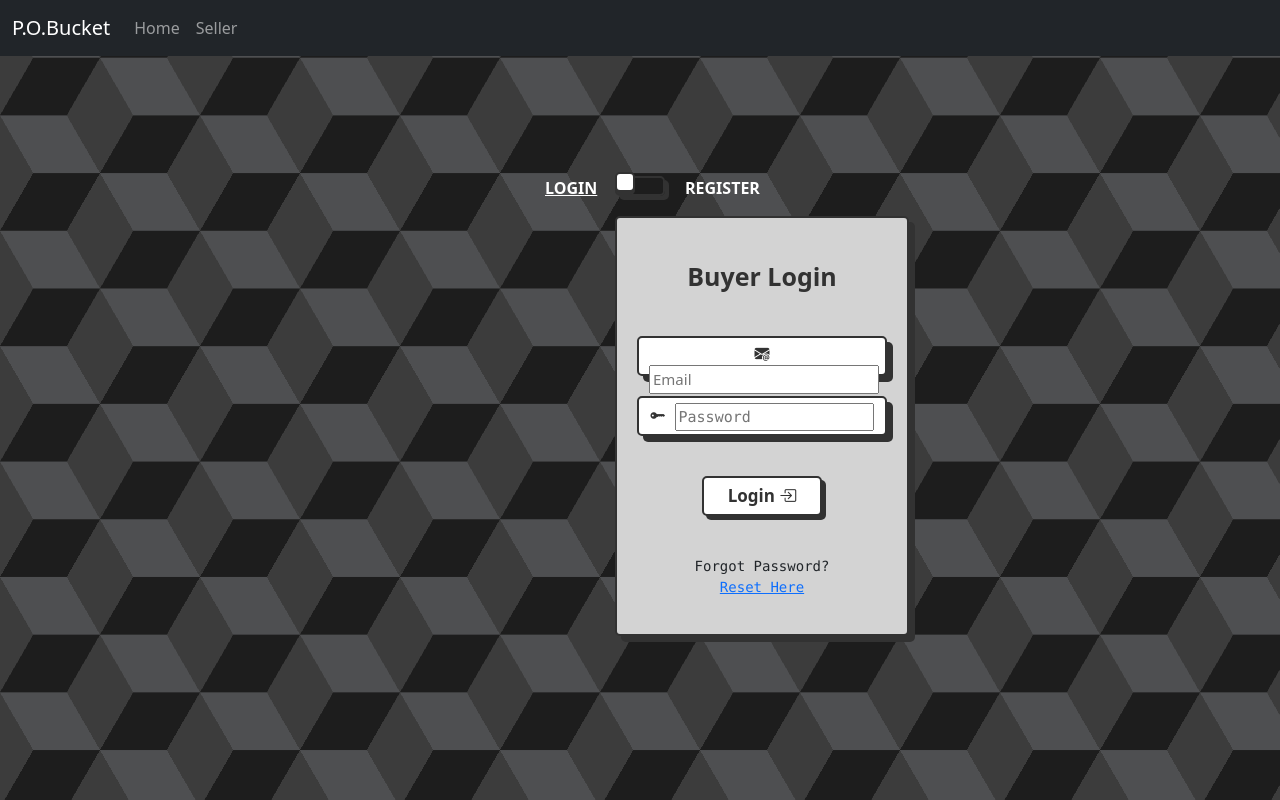
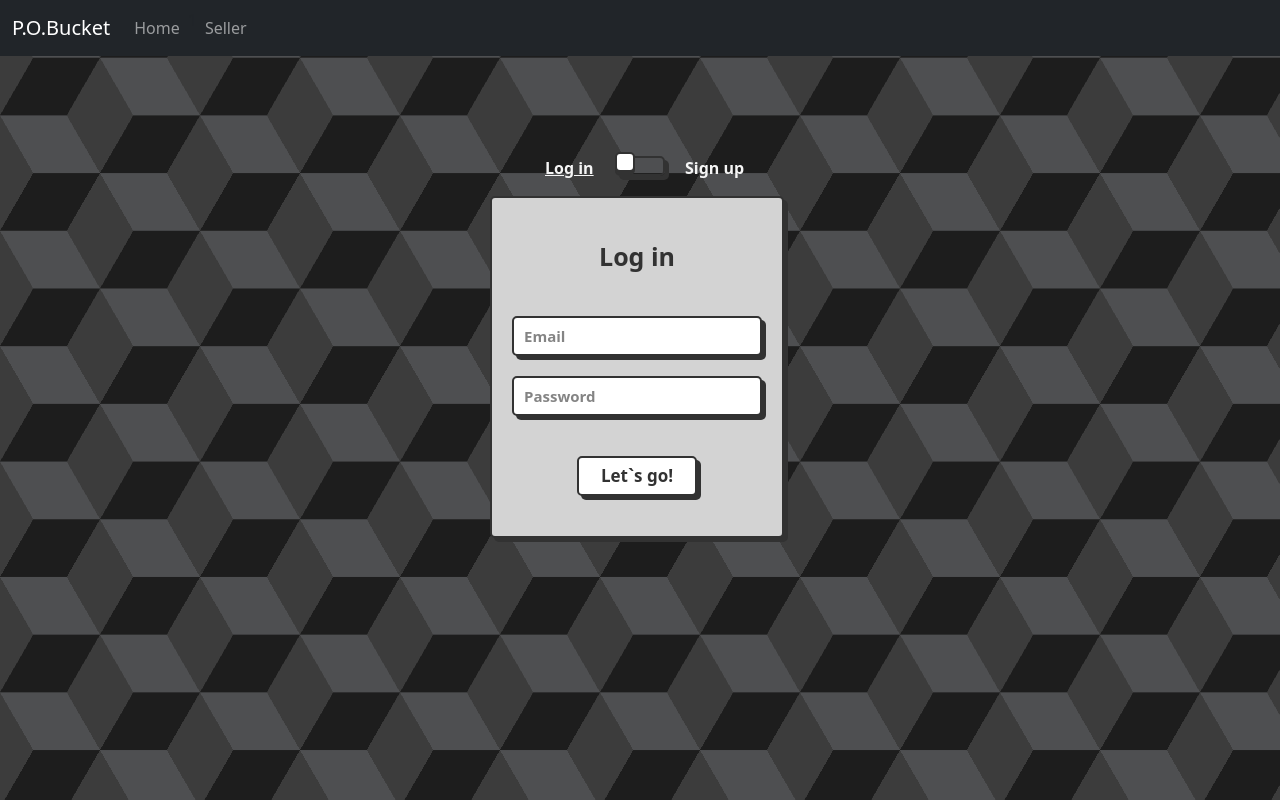
Before and after one commit to arman29-dev/POBucket.xyz, a Django app: template templates/buyer/loginAndRegister.html in a window 1280 px wide. Run offline with Django 5.2, Linux system fonts and the light colour scheme; the template is opened without the code that fills it: most values are stand-ins (such as "Sample title", 1, 10 or a date in 2020).

Commit message:
fixed buyer login & signup

```diff
--- a/buyer/__init__.py
+++ b/buyer/__init__.py
@@ -1,8 +1,9 @@
 from django.db.models import Model
-
+from django.contrib.auth.hashers import check_password
 
 
 # function to authenticate user
 def authenticate(model=Model, **credentials) -> bool:
-    if model.password == credentials.get('password'): return True
+    if check_password(credentials.get('password'), model.password):
+        return True
     else: return False
--- a/buyer/urls.py
+++ b/buyer/urls.py
@@ -22,4 +22,5 @@ from buyer import views
 urlpatterns = [
     path('login/', views.login, name='buyer-login'),
     path('register/', views.register, name='buyer-registration'),
+    path('portal/<str:buyer>', views.portal, name='buyer-portal'),
 ]
--- a/static/css/loginAndRegister.css
+++ b/static/css/loginAndRegister.css
@@ -1,15 +1,15 @@
 .wrapper {
-  --input-focus: transparent !important;
+  --input-focus: #2d8cf0;
   --font-color: #323232;
   --font-color-sub: #666;
   --bg-color: #fff;
   --bg-color-alt: #666;
   --main-color: #323232;
-    display: flex;
-    flex-direction: column;
-    align-items: center;
+  display: flex;
+  flex-direction: column;
+  align-items: center;
 }
-
+/* switch card */
 .switch {
   transform: translateY(-200px);
   position: relative;
@@ -24,23 +24,23 @@
 
 .card-side::before {
   position: absolute;
-  content: 'LOGIN';
+  content: 'Log in';
   left: -70px;
   top: 0;
   width: 100px;
   text-decoration: underline;
-  color: var(--bg-color);
+  color: whitesmoke;
   font-weight: 600;
 }
 
 .card-side::after {
   position: absolute;
-  content: 'REGISTER';
+  content: 'Sign up';
   left: 70px;
   top: 0;
   width: 100px;
   text-decoration: none;
-  color: var(--bg-color);
+  color: whitesmoke;
   font-weight: 600;
 }
 
@@ -104,8 +104,8 @@
   position: relative;
   background-color: transparent;
   perspective: 1000px;
-  width: 100%;
-  height: 100%;
+    /* width: 100%;
+    height: 100%; */
   text-align: center;
   transition: transform 0.8s;
   transform-style: preserve-3d;
@@ -131,7 +131,7 @@
   gap: 20px;
   border-radius: 5px;
   border: 2px solid var(--main-color);
-  box-shadow: 6px 6px var(--main-color);
+  box-shadow: 4px 4px var(--main-color);
 }
 
 .flip-card__back {
@@ -160,7 +160,7 @@
   border-radius: 5px;
   border: 2px solid var(--main-color);
   background-color: var(--bg-color);
-  box-shadow: 6px 6px var(--main-color);
+  box-shadow: 4px 4px var(--main-color);
   font-size: 15px;
   font-weight: 600;
   color: var(--font-color);
@@ -171,6 +171,10 @@
 .flip-card__input::placeholder {
   color: var(--font-color-sub);
   opacity: 0.8;
+}
+
+.flip-card__input:focus {
+  border: 2px solid var(--input-focus);
 }
 
 .flip-card__btn:active, .button-confirm:active {
--- a/templates/buyer/loginAndRegister.html
+++ b/templates/buyer/loginAndRegister.html
@@ -17,6 +17,7 @@
 
 <link rel="stylesheet" type="text/css" href="{% static 'css/bgStyle.css' %}">
 <link rel="stylesheet" type="text/css" href="{% static 'css/loginAndRegister.css' %}">
+
 <body class="bg-custom">
 
     <header>
@@ -33,6 +34,9 @@
                         <li class="nav-item">
                             <a class="nav-link" href="{% url 'site-index' %}">Home</a>
                         </li>
+                        <table>
+                            {{uid}}
+                        </table>
                         <li class="nav-item">
                             <a class="nav-link" href="seller/login/">Seller</a>
                         </li>
@@ -42,82 +46,128 @@
         </nav>
     </header>
 
-    <div class="wrapper" style="margin-top: 25%;">
+    <section style="padding-top: 300px;">
+        <div class="wrapper">
             <div class="card-switch">
                 <label class="switch">
                     <input type="checkbox" class="toggle">
                     <span class="slider"></span>
                     <span class="card-side"></span>
-
                     <div class="flip-card__inner">
-                    <div class="flip-card__front" id="Buyer-Login">
-                        <div class="title">Buyer Login</div>
-
-                        {% if message %}
-                            <pre><i class="bi bi-exclamation-triangle-fill mx-1"></i><strong style="color: rgb(218, 96, 96);">{{ message }}</strong></pre>
+                        <div class="flip-card__front">
+                            <div class="title">Log in</div>
+                            {% if errorMsg %}
+                                <div id="login-error-message" style="color: red;">
+                                    <p><strong>{{ loginErrorMsg }}</strong></p>
+                                </div>
                             {% endif %}
 
-                        <form class="flip-card__form" method="post">
+                            <form class="flip-card__form" method="post" onsubmit="return validateLoginForm()" action="{% url 'buyer-login' %}">
                                 {% csrf_token %}
+                                <input class="flip-card__input" id="email" name="email" placeholder="Email" type="email" required>
+                                <input class="flip-card__input" name="password" placeholder="Password" type="password" required>
+                                <button class="flip-card__btn">Let`s go!</button>
+                            </form>
+                        </div>
+                        <div class="flip-card__back">
+                            <div class="title">Sign up</div>
+                            {% if errorMsg %}
+                                <div id="sign-up-error-message" style="color: red;">
+                                    <p><strong>{{ signUpErrorMsg }}</strong></p>
+                                </div>
+                            {% endif %}
 
-                            <div class="flip-card__input">
-                                <i class="bi bi-envelope-at-fill"></i>
-                                <input name="email" placeholder="Email" type="email" required>
-                            </div>
-
-                            <samp class="flip-card__input">
-                                <i class="bi bi-key-fill"></i>
-                                <input name="password" id="pswd" placeholder="Password" type="password" required>
-                            </samp>
-
-                            <button class="flip-card__btn">Login <i class="bi bi-box-arrow-in-right"></i></button>
+                            <form class="flip-card__form" id="signupForm" method="post" onsubmit="return validateRegistrationForm()" action="{% url 'buyer-registration' %}">
+                                {% csrf_token %}
+                                <input class="flip-card__input" id="username" name="username" placeholder="@Username" type="text" required>
+                                <input class="flip-card__input" id="email" name="email" placeholder="Email" type="email" required>
+                                <input class="flip-card__input" id="password" name="password" placeholder="Password" type="password" required>
+                                <input class="flip-card__input" id="c-password" name="confirm-password" placeholder="Confirm Password" type="password" required>
+                                <button class="flip-card__btn">Sign Me Up!</button>
                             </form>
-
-                        <pre>Forgot Password?<br><a href="password-reset/">Reset Here</a></pre>
-                    </div>
-
-                    <div class="flip-card__back" id="Buyer-Register">
-                        <div class="title">Buyer Register</div>
-
-                        <form class="flip-card__form" method="post" action="{% url 'buyer-registration' %}">
-                            {% csrf_token %}
-
-                            <span class="flip-card__input">
-                                <i class="bi bi-person-vcard-fill"></i>
-                                <input name="fullname" placeholder="Buyer's Full Name" type="text" required>
-                            </span>
-
-                            <span class="flip-card__input">
-                                <i class="bi bi-envelope-at-fill"></i>
-                                <input name="email" placeholder="Buyer's Email" type="email" required>
-                            </span>
-
-                            <span class="flip-card__input">
-                                <i class="bi bi-telephone-fill"></i>
-                                <input name="phone" placeholder="Buyer's Phone No." type="tel">
-                            </span>
-
-                            <span class="flip-card__input">
-                                <i class="bi bi-key"></i>
-                                <input name="password" placeholder="Password" type="password" required>
-                            </span>
-
-                            <button class="flip-card__btn">Register <i class="bi bi-person-plus"></i></button>
-                        </form>
-
-                        <!-- <pre>Are you a Seller? <br> <a href="/seller/register">Register Here</a></pre> -->
                         </div>
                     </div>
                 </label>
             </div>
         </div>
+    </section>
 
     <script src="https://cdn.jsdelivr.net/npm/@popperjs/core@2.11.8/dist/umd/popper.min.js"
         integrity="sha384-I7E8VVD/ismYTF4hNIPjVp/Zjvgyol6VFvRkX/vR+Vc4jQkC+hVqc2pM8ODewa9r"
-        crossorigin="anonymous"></script>
+        crossorigin="anonymous">
+    </script>
+
     <script src="https://cdn.jsdelivr.net/npm/bootstrap@5.3.2/dist/js/bootstrap.min.js"
         integrity="sha384-BBtl+eGJRgqQAUMxJ7pMwbEyER4l1g+O15P+16Ep7Q9Q+zqX6gSbd85u4mG4QzX+"
-        crossorigin="anonymous"></script>
+        crossorigin="anonymous">
+    </script>
+
+    <script>
+        var emailRegex = /(([^<>()\[\]\\.,;:\s@"]+(\.[^<>()\[\]\\.,;:\s@"]+)*)|(".+"))@((\[[0-9]{1,3}\.[0-9]{1,3}\.[0-9]{1,3}\.[0-9]{1,3}])|(([a-zA-Z\-0-9]+\.)+[a-zA-Z]{2,}))/;
+        var usernameRegex = /^@[a-z0-9_-]{3,15}$/;
+        var passwordRegex = /^(?=.*?[A-Z])(?=.*?[a-z])(?=.*?[0-9])(?=.*?[#?!@$ %^&*-]).{8,}$/;
+        var errorMessage = "";
+
+        function validateRegistrationForm() {
+            var username = document.getElementById("username").value;
+            var email = document.getElementById("email").value;
+            var password = document.getElementById("password").value;
+            var confirmPassword = document.getElementById("c-password").value;
+
+            if (!usernameRegex.test(username)) {
+            errorMessage = "Invalid username. Make sure to use '@' befor your username.";
+            }
+
+            else if (!emailRegex.test(email)) {
+            errorMessage = "Invalid email address. Make sure you've enter a valid email address.";
+            }
+
+            else if (!passwordRegex.test(password)) {
+            errorMessage = "Password should be >8 characters and contain ≥1 upper case, ≥1 lower case & ≥1 number.";
+            }
+
+            else if (password !== confirmPassword) {
+                errorMessage = "Passwords do not match. Make sure you've entered the same password in both fields.";
+            }
+
+            if (errorMessage) {
+                var errorDiv = document.getElementById("sign-up-error-message");
+
+                if (!errorDiv) {
+                    errorDiv = document.createElement("div");
+                    errorDiv.id = "sign-up-error-message";
+                    errorDiv.style.color = "red";
+                    document.querySelector(".flip-card__back").appendChild(errorDiv);
+                }
+
+                errorDiv.textContent = errorMessage;
+                return false;
+            }
+            return true;
+        }
+
+        function validateLoginForm() {
+            var email = document.getElementById("email").value;
+            if (!emailRegex.test(email)) {
+                errorMessage = "Invalid email address. Make sure you've enter a valid email address.";
+            }
+
+            if (errorMessage) {
+                var errorDiv = document.getElementById("login-error-message");
+
+                if (!errorDiv) {
+                    errorDiv = document.createElement("div");
+                    errorDiv.id = "login-error-message";
+                    errorDiv.style.color = "red";
+                    document.querySelector(".flip-card__front").appendChild(errorDiv);
+                }
+
+                errorDiv.textContent = errorMessage;
+                return false;
+            }
+            return true;
+        }
+    </script>
 </body>
 
 </html>
```
Also changed, not shown: buyer/models.py (+3 -4 lines), buyer/views.py (+83 -30 lines), static/css/portal.css (added, +32 -0 lines), templates/buyer/portal.html (+61 -1 lines), buyer/migrations/0002_rename_fullname_buyer_username_alter_buyer_password_and_more.py (added). Lines whose indentation alone changed are shown as unchanged.
